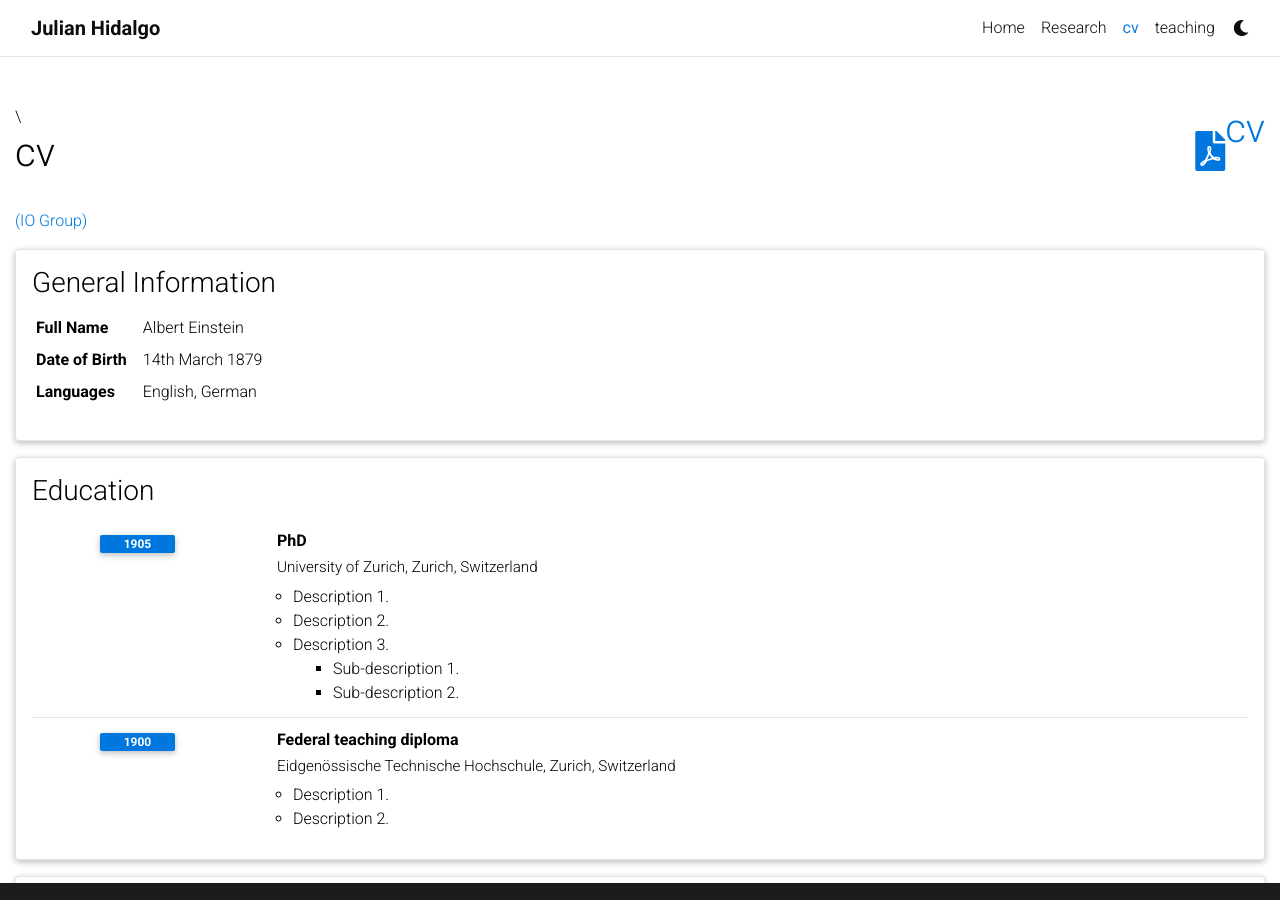
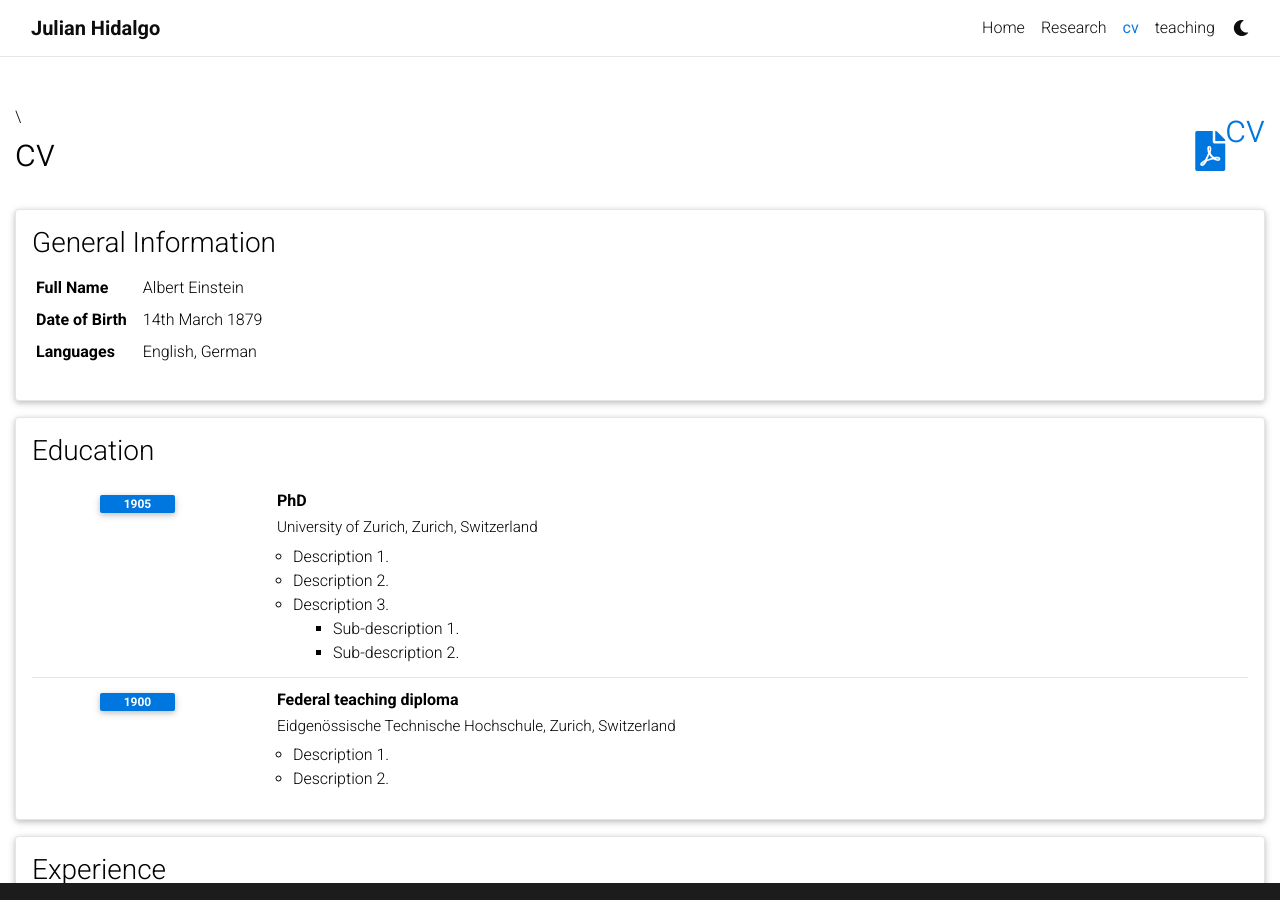
Before and after one commit to JulianHidalgoRodriguez/JulianHidalgoRodriguez.github.io, a Jekyll site: the page built from _pages/cv.md, in a window 1280 px wide and 900 px high. Built offline with Jekyll 4.4.1, drawn with Linux system fonts in a browser that asks for light colours; comment, search, counter and statistics services are not loaded; a style sheet for code colours, icons or effects is not loaded.

Commit message:
Update cv.html

```diff
--- a/_layouts/cv.html
+++ b/_layouts/cv.html
@@ -10,7 +10,6 @@ layout: default
             <p class="post-description">{{ page.description }}</p>
           </header>
 
-                <a href='https://sites.google.com/view/ioleuven/home'>(IO Group)</a>
 
           <article>
             <div class="cv">
```
